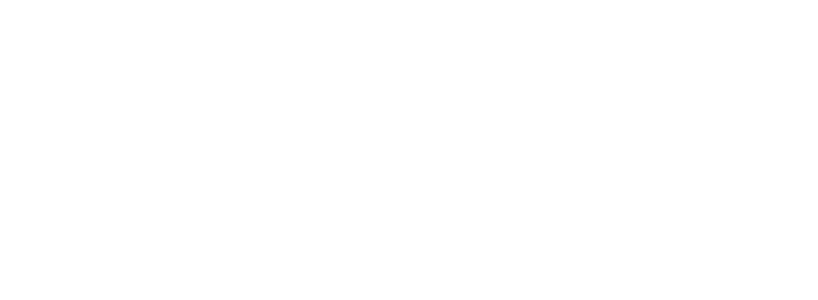
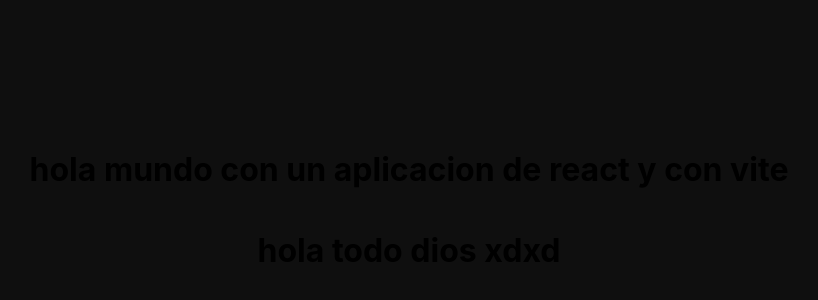
Before and after one commit to IamDavidev/agent-list, a React (Vite) app: page / in a window 1280 px wide. Shown: the part 190-490 px from the top of the page, without its empty margins (231-1049 px from the left). Built offline with nearby package versions, Linux system fonts and the light colour scheme.

Commit message:
initial app

```diff
--- a/src/App.css
+++ b/src/App.css
@@ -1,42 +1,13 @@
-.App {
-  text-align: center;
+body {
+  background: #0f0f0f;
+  padding:0px;
+  margin:0px
 }
 
-.App-logo {
-  height: 40vmin;
-  pointer-events: none;
+.App {
+  display: flex;
+  justify-content: center;
+  flex-direction:column;
+  align-items: center;
+  height:100vh
 }
-
-@media (prefers-reduced-motion: no-preference) {
-  .App-logo {
-    animation: App-logo-spin infinite 20s linear;
-  }
-}
-
-.App-header {
-  background-color: #282c34;
-  min-height: 100vh;
-  display: flex;
-  flex-direction: column;
-  align-items: center;
-  justify-content: center;
-  font-size: calc(10px + 2vmin);
-  color: white;
-}
-
-.App-link {
-  color: #61dafb;
-}
-
-@keyframes App-logo-spin {
-  from {
-    transform: rotate(0deg);
-  }
-  to {
-    transform: rotate(360deg);
-  }
-}
-
-button {
-  font-size: calc(10px + 2vmin);
-}
--- a/src/App.jsx
+++ b/src/App.jsx
@@ -1,7 +1,14 @@
+
 import './App.css'
+import Reduccer from './Components/Reduccer'
+
 function App() {
   return (
     <div className="App">
+      <h1>
+        hola mundo con un aplicacion de react y con vite
+      </h1>
+      <Reduccer />
     </div>
   )
 }
--- /dev/null
+++ b/src/Components/Reduccer.jsx
@@ -0,0 +1,14 @@
+
+
+
+
+const Reduccer = () => {
+  return (
+    <div className="reduccer__app">
+      <h1>hola todo dios xdxd</h1>
+    </div>
+  );
+};
+
+
+export default Reduccer
```
